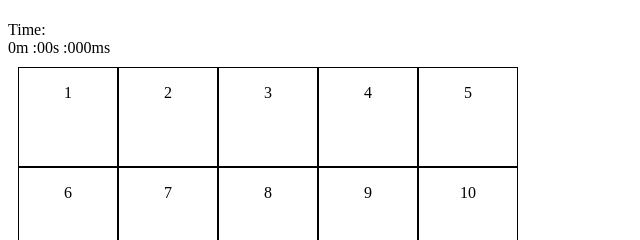
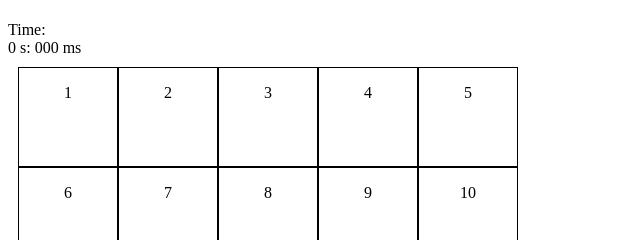
Before and after one commit to Gokul-31/Forty-Shades-of-Gray, a plain HTML site: page index.html in a window 1280 px wide. Shown: the top 240 px of the page, 0-640 px from the left. Drawn offline with Linux system fonts and the light colour scheme.

Commit message:
Update index.html

```diff
--- a/index.html
+++ b/index.html
@@ -7,8 +7,7 @@
 <body>
     <div id="timeBlock">
         <div>Time:</div>
-        <div id="timeBlockTime">0m :00s :000ms</div>
-        <!-- current time block -->
+        <div classs="timeBlockTime">0 s: 000 ms</div>
     </div>
     <div id="grid">
 <!-- grid -->
```
